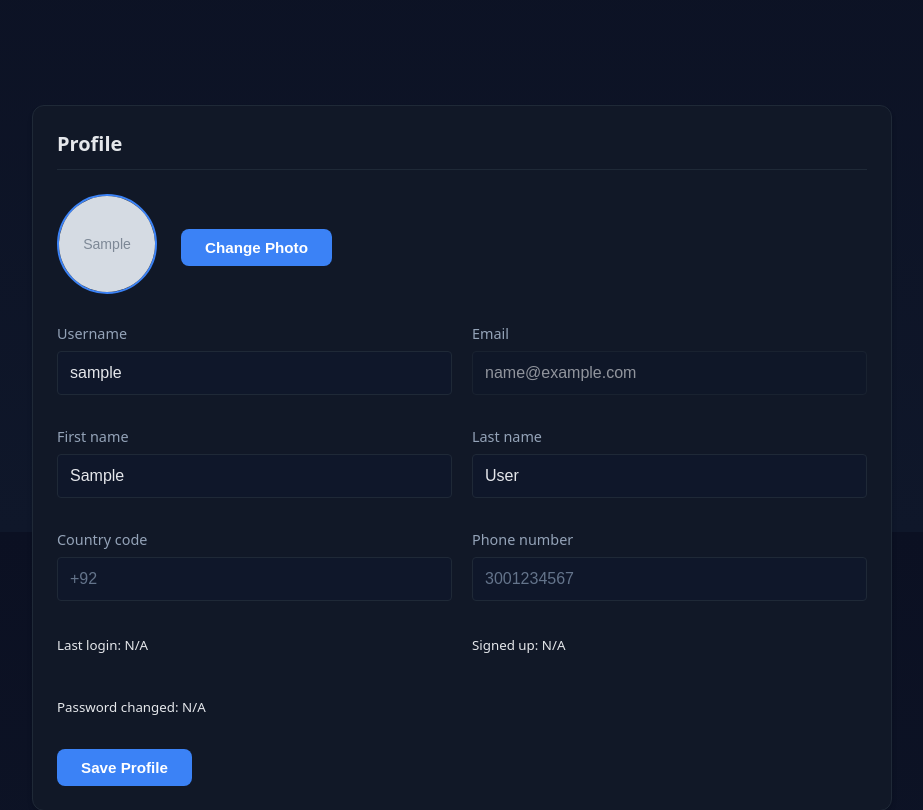
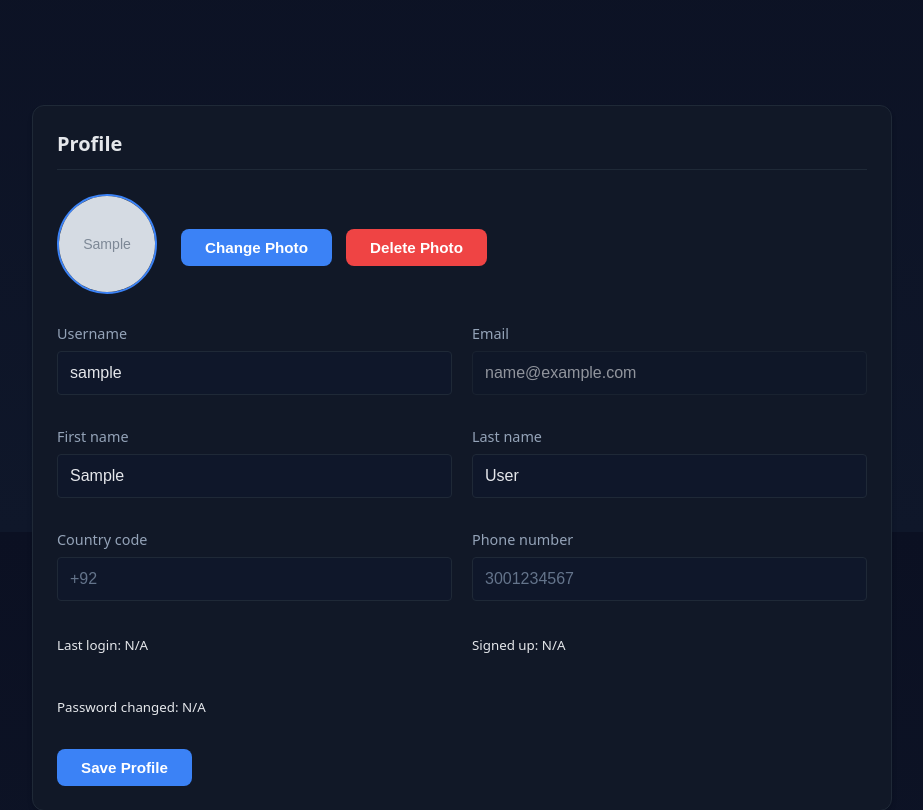
Before and after one commit to Abdullah-E63s/Expense-Manager, a Flask app: page /account in a window 1280 px wide. Shown: the part 268-1078 px from the top of the page, without its empty margins (178-1101 px from the left). Run offline with Flask 3, Linux system fonts and the light colour scheme; the visitor is signed in with stand-in values (Sample User, id 1); tables that the repository leaves empty hold one stand-in row (values such as "Sample post"); grey boxes marked "Sample" are stand-in pictures; some libraries are stand-ins or nearby versions.

Commit message:
fix: PyTorch 2.6 weights_only load issue in YOLO, and add complete avatar deletion pipeline for Firebase/local storage

```diff
--- a/YOLOV9_MODEL/hubconf.py
+++ b/YOLOV9_MODEL/hubconf.py
@@ -50,7 +50,10 @@ def _create(name, pretrained=True, channels=3, classes=80, autoshape=True, verbo
             cfg = list((Path(__file__).parent / 'models').rglob(f'{path.stem}.yaml'))[0]  # model.yaml path
             model = DetectionModel(cfg, channels, classes)  # create model
             if pretrained:
-                ckpt = torch.load(attempt_download(path), map_location=device)  # load
+                import warnings
+                with warnings.catch_warnings():
+                    warnings.simplefilter("ignore")
+                    ckpt = torch.load(attempt_download(path), map_location=device, weights_only=False)  # load
                 csd = ckpt['model'].float().state_dict()  # checkpoint state_dict as FP32
                 csd = intersect_dicts(csd, model.state_dict(), exclude=['anchors'])  # intersect
                 model.load_state_dict(csd, strict=False)  # load
--- a/YOLOV9_MODEL/models/experimental.py
+++ b/YOLOV9_MODEL/models/experimental.py
@@ -1,3 +1,4 @@
+from PIL.ImagePalette import random
 import math
 
 import numpy as np
@@ -240,7 +241,10 @@ def attempt_load(weights, device=None, inplace=True, fuse=True):
 
     model = Ensemble()
     for w in weights if isinstance(weights, list) else [weights]:
-        ckpt = torch.load(attempt_download(w), map_location='cpu')  # load
+        import warnings
+        with warnings.catch_warnings():
+            warnings.simplefilter("ignore")
+            ckpt = torch.load(attempt_download(w), map_location='cpu', weights_only=False)  # load
         ckpt = (ckpt.get('ema') or ckpt['model']).to(device).float()  # FP32 model
 
         # Model compatibility updates
--- a/routes.py
+++ b/routes.py
@@ -1027,6 +1027,26 @@ def account_profile():
         current_app.logger.error(f"Profile fetch error: {e}")
         return jsonify({'error': 'Failed to load profile'}), 500
 
+@auth_bp.delete('/account/profile-picture')
+@login_required
+def delete_profile_picture():
+    """Delete the current user's profile picture."""
+    user = get_current_user()
+    if not user:
+        return jsonify({"error": "Unauthorized"}), 401
+
+    try:
+        if user.profile_picture_url:
+            delete_image(user.profile_picture_url)
+            user.profile_picture_url = None
+            user.save()
+            return jsonify({"message": "Profile picture deleted", "profile_picture_url": None}), 200
+        else:
+            return jsonify({"message": "No profile picture to delete"}), 200
+    except Exception as e:
+        current_app.logger.error(f"Profile picture delete error: {e}")
+        return jsonify({"error": "Failed to delete profile picture"}), 500
+
 
 @auth_bp.route('/login', methods=['POST'])
 @cross_origin(supports_credentials=True)
--- a/static/javascript/account.js
+++ b/static/javascript/account.js
@@ -117,6 +117,33 @@ document.addEventListener('DOMContentLoaded', function () {
                 showMessage(accountMsg, err.message, 'error');
             } finally {
                 avatarInput.value = '';
+            }
+        });
+    }
+
+    // Avatar delete
+    const deleteAvatarBtn = document.getElementById('delete-avatar-btn');
+    if (deleteAvatarBtn) {
+        deleteAvatarBtn.addEventListener('click', async () => {
+            if (!confirm('Are you sure you want to delete your profile picture?')) return;
+
+            showMessage(accountMsg, 'Deleting avatar...', 'info');
+            try {
+                const res = await fetch('/api/auth/account/profile-picture', {
+                    method: 'DELETE',
+                    headers: { 'X-CSRF-TOKEN': getCsrfToken() },
+                    credentials: 'include'
+                });
+                const data = await res.json().catch(() => ({}));
+                if (!res.ok) throw new Error(data.error || 'Failed to delete avatar');
+
+                if (avatarImg) {
+                    avatarImg.src = '/static/images/pfp.jpg';
+                }
+                showMessage(accountMsg, 'Profile picture deleted', 'success');
+            } catch (err) {
+                console.error('Avatar delete error:', err);
+                showMessage(accountMsg, err.message, 'error');
             }
         });
     }
--- a/static/javascript/dashboard.js
+++ b/static/javascript/dashboard.js
@@ -495,7 +495,6 @@ document.addEventListener('DOMContentLoaded', function () {
                     <div class="exp-desc">${expense.description || 'No description'}</div>
                     <div class="exp-date">${new Date(expense.created_at || expense.date).toLocaleDateString()}</div>
                 </div>
-                </div>
                 <div class="exp-amount">$${parseFloat(expense.value || expense.amount).toFixed(2)}</div>
                 <div class="exp-actions">
                     <button class="exp-edit" data-id="${expense.id}" title="Edit">✎</button>
--- a/templates/account.html
+++ b/templates/account.html
@@ -45,6 +45,7 @@
                     onerror="this.onerror=null; this.src='/static/images/pfp.jpg'">
                 <div class="avatar-actions">
                     <button type="button" id="change-avatar-btn" class="btn-account btn-save">Change Photo</button>
+                    <button type="button" id="delete-avatar-btn" class="btn-account btn-danger" style="margin-left: 10px;">Delete Photo</button>
                     <input type="file" id="avatar-input" accept="image/png, image/jpeg, image/webp"
                         style="display:none">
                 </div>
```
